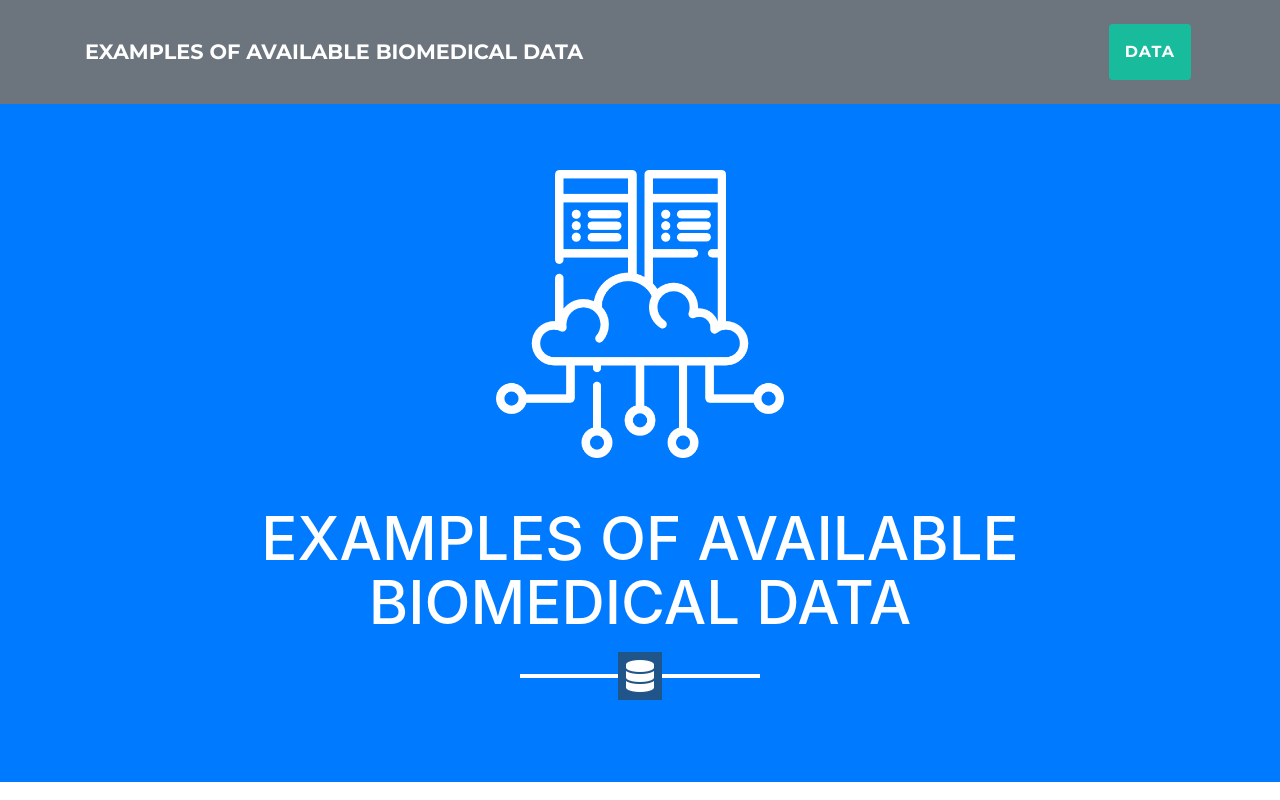
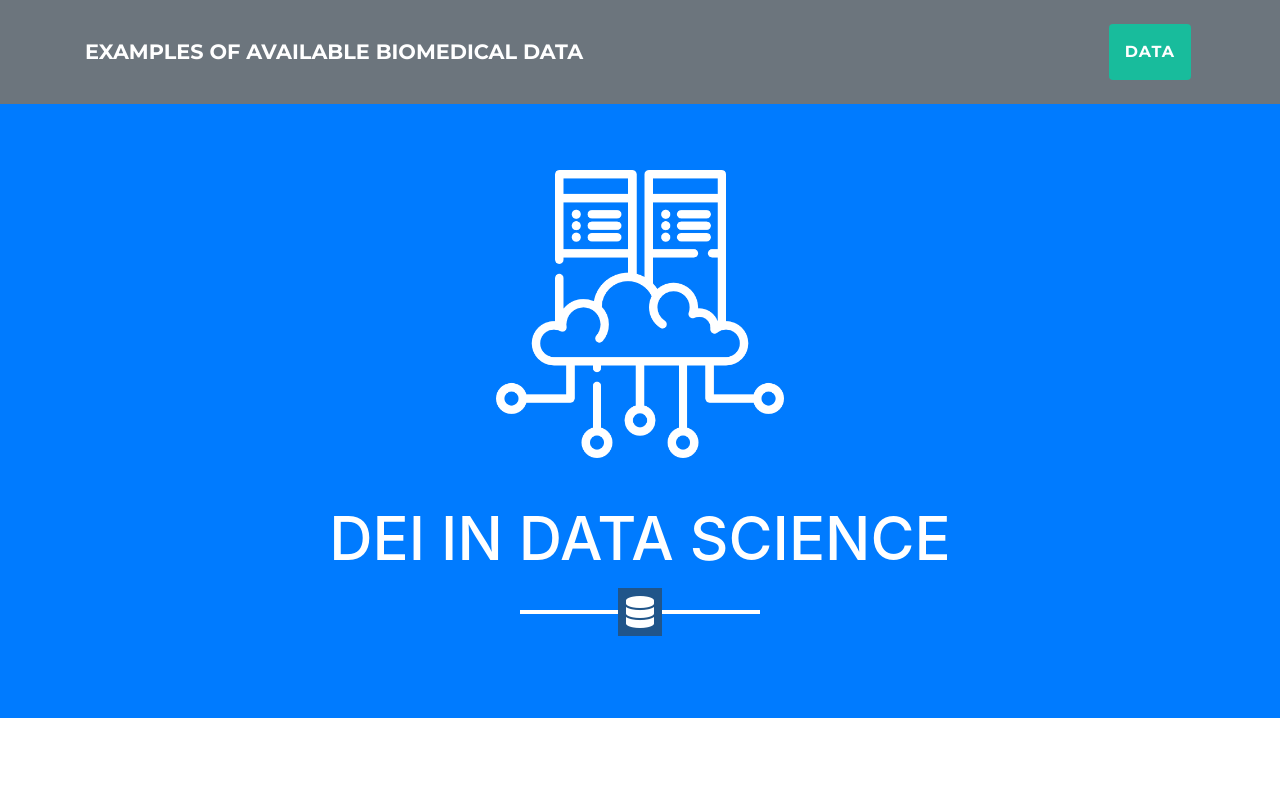
Before and after one commit to dei-in-datasci/dei-in-datasci.github.io, a website with bundled scripts: page index.html in a window 1280 px wide. Shown: the top 800 px of the page. Built offline with nearby package versions, Linux system fonts and the light colour scheme.

Commit message:
Update index.html

```diff
--- a/index.html
+++ b/index.html
@@ -50,7 +50,7 @@
     <header class="masthead bg-primary text-white text-center">
       <div class="container">
         <img class="img-fluid mb-5 d-block mx-auto" src="img/data.png" style="width:18em;" alt="">
-        <h1 class="text-uppercase mb-0">Examples of Available Biomedical Data</h1>
+        <h1 class="text-uppercase mb-0">DEI in Data Science</h1>
         <hr class="star-light">
         <h2 class="font-weight-light mb-0"></h2>
       </div>
```
